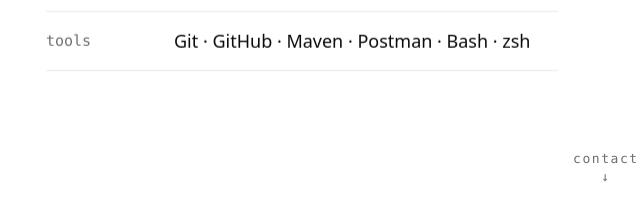
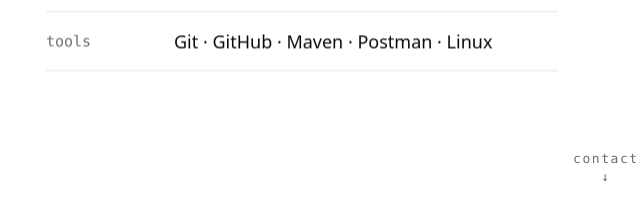
Before and after one commit to dbamir/dbamir.dev, a plain HTML site: page index.html in a window 1280 px wide. Shown: the part 592-797 px from the top of the page, 34-674 px from the left. Drawn offline with Linux system fonts and the light colour scheme.

Commit message:
List Linux in tools instead of Bash and zsh

```diff
--- a/index.html
+++ b/index.html
@@ -26,7 +26,7 @@
               <dl class="skills">
                 <div><dt>backend</dt><dd>Java · Spring Boot · Spring Security · REST APIs</dd></div>
                 <div><dt>database</dt><dd>SQL (MySQL) · Spring Data JPA · Hibernate</dd></div>
-                <div><dt>tools</dt><dd>Git · GitHub · Maven · Postman · Bash · zsh</dd></div>
+                <div><dt>tools</dt><dd>Git · GitHub · Maven · Postman · Linux</dd></div>
               </dl>
             </div>
           </div>
```
